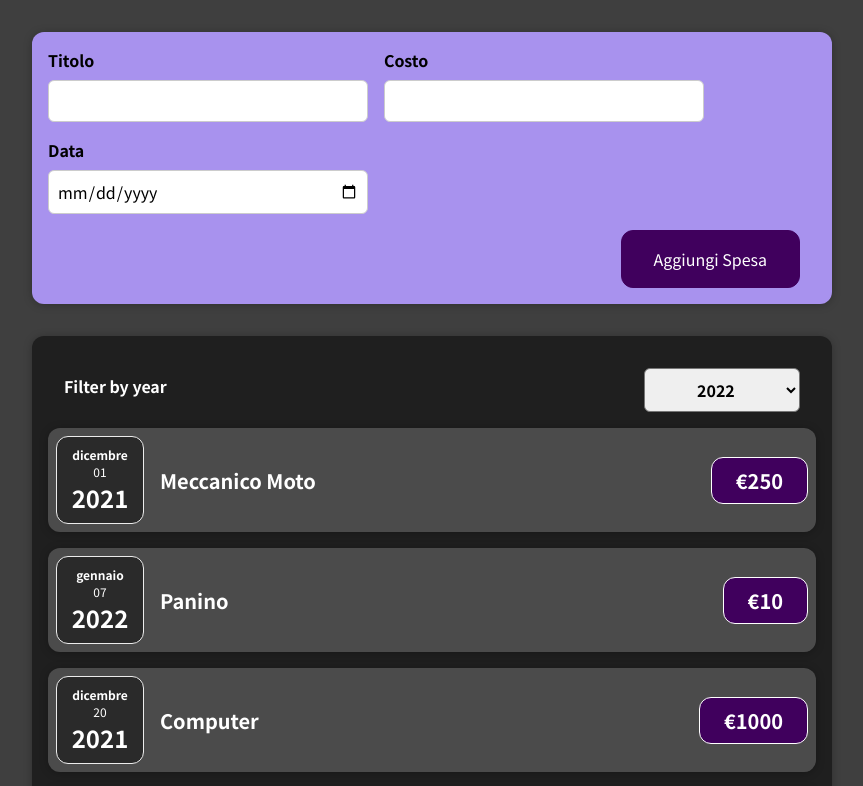
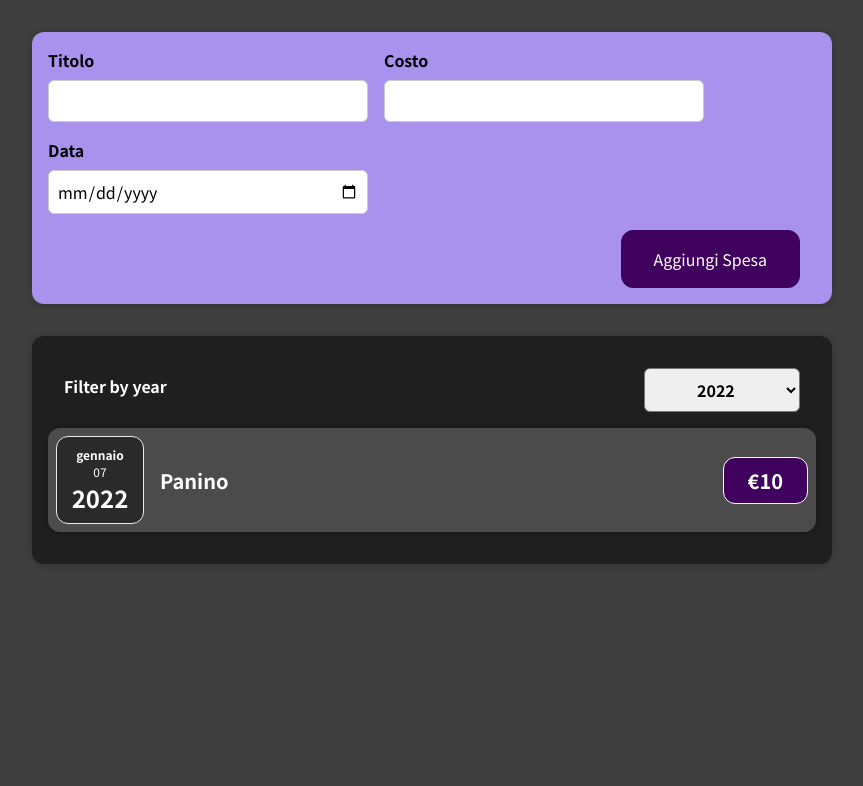
Before and after one commit to andreamosca/expenseTracker, a React (Create React App) app: page / in a window 1280 px wide. Shown: the top 786 px of the page, without its empty margins (208-1071 px from the left). Built offline with nearby package versions, Linux system fonts and the light colour scheme.

Commit message:
filtering degli item bindati

```diff
--- a/src/components/Expenses/Expenses.js
+++ b/src/components/Expenses/Expenses.js
@@ -14,12 +14,12 @@ const Expenses = (props) => {
   return (
     <Card className="expenses">
       <ExpensesFilter year={year} onYearSelection={handleYearSelection} />
-      {props.items.map((prop) => (
+      {props.items.filter(item => item.date.getFullYear() === Number(year)).map((item) => (
           <ExpenseItem
-            key={prop.id}
-            title={prop.title}
-            amount={prop.amount}
-            date={prop.date}
+            key={item.id}
+            title={item.title}
+            amount={item.amount}
+            date={item.date}
           />
         ))}
     </Card>
```
